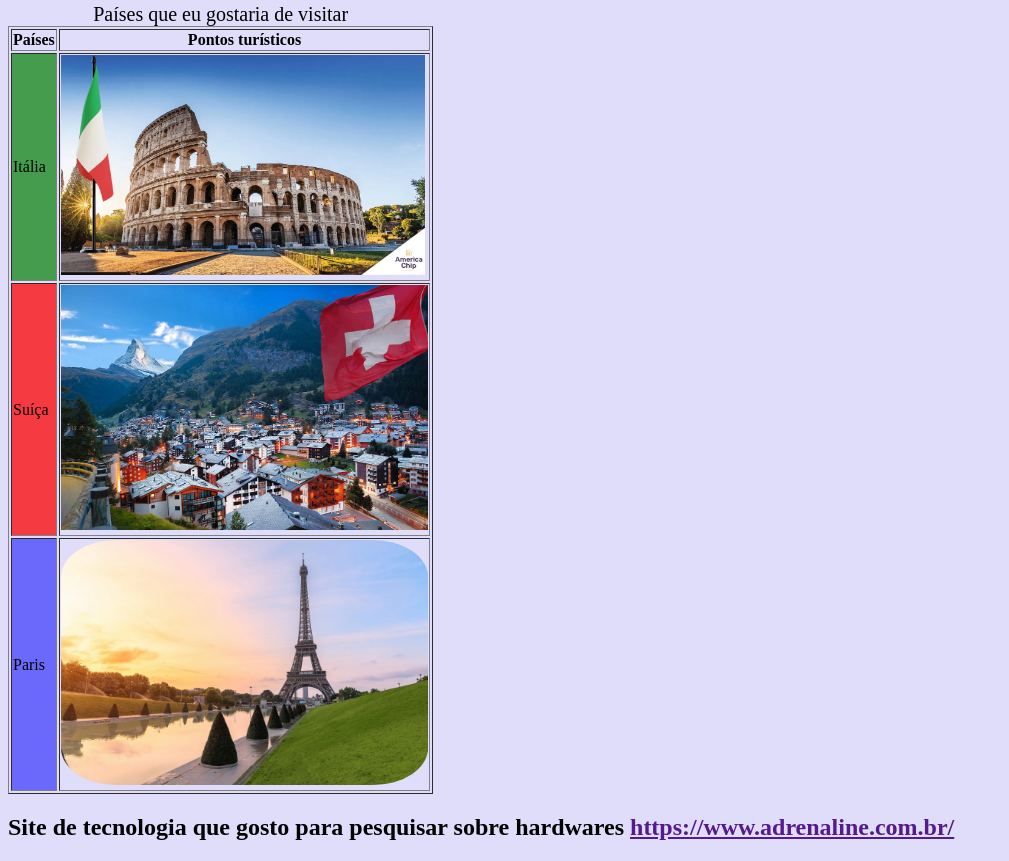
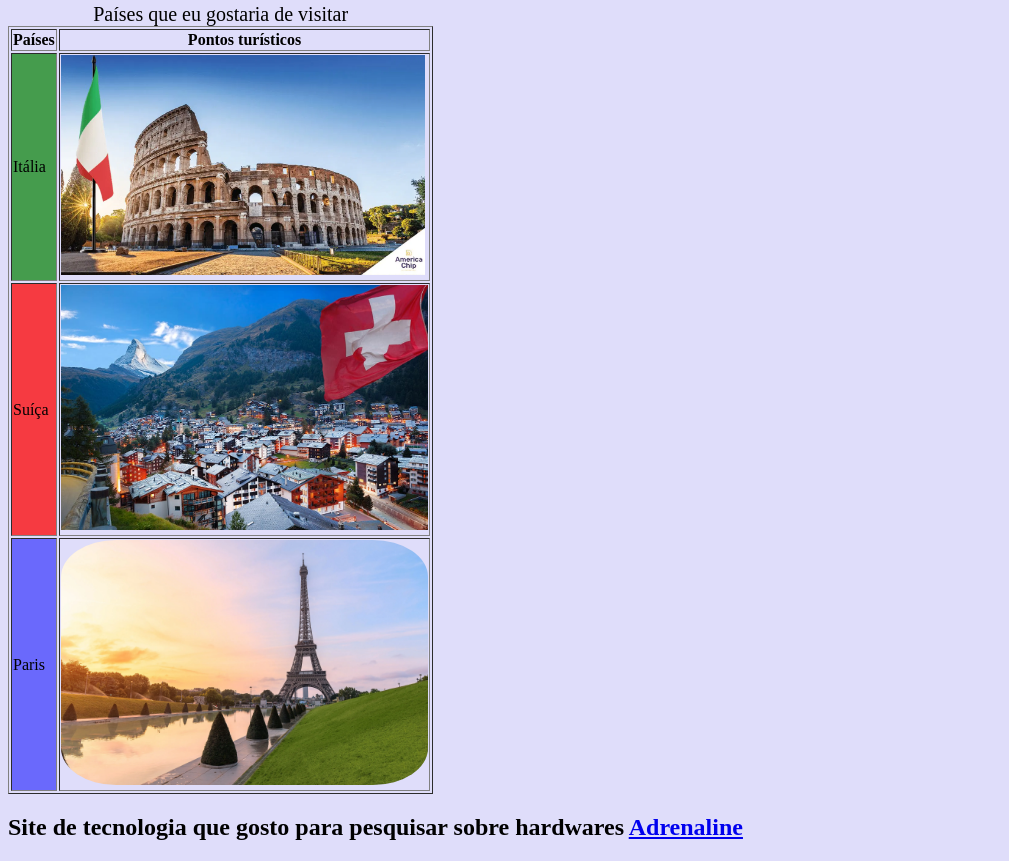
Before and after one commit to Douglas0113/TrabalhoFaculdade, a plain HTML site: page index.html in a window 1280 px wide. Shown: the part 840-1701 px from the top of the page, without its empty margins (0-1009 px from the left). Drawn offline with Linux system fonts and the light colour scheme.

Commit message:
Update index.html

```diff
--- a/index.html
+++ b/index.html
@@ -44,7 +44,8 @@
          </table>
 
         <h2>Site de tecnologia que gosto para pesquisar sobre hardwares
-            <a class="link"href=>https://www.adrenaline.com.br/</a>
+             <a class='link'href="https://www.adrenaline.com.br">Adrenaline</a>
+
 
         </h2>
 
```
